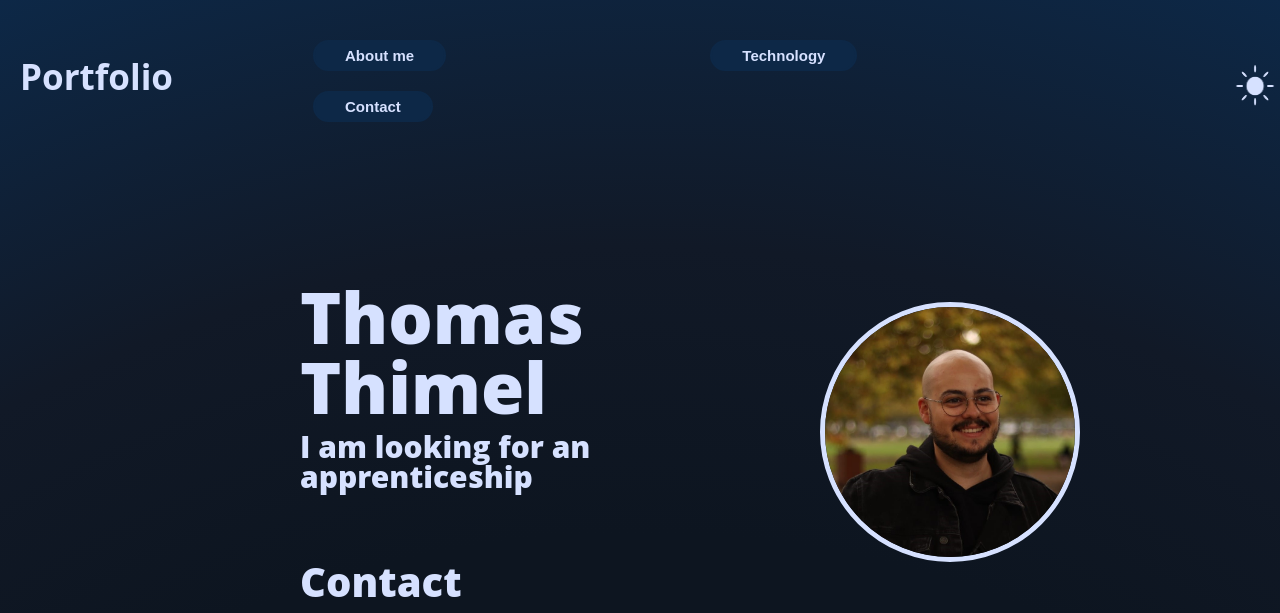
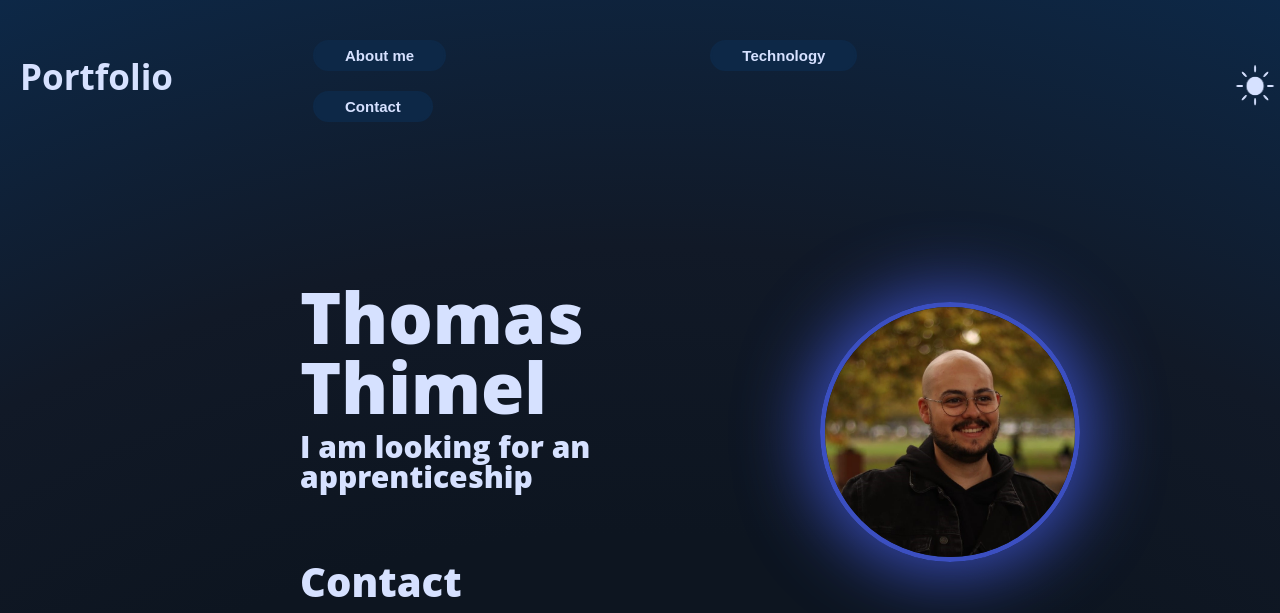
Before and after one commit to thomasthimel/Portfolio, a plain HTML site: page index.html in a window 1280 px wide. In both pictures the pointer is over the picture 950 px from the left and 432 px from the top of the page. Shown: the top 613 px of the page. Drawn offline with Linux system fonts and the light colour scheme.

Commit message:
Update style.css

```diff
--- a/style.css
+++ b/style.css
@@ -143,6 +143,11 @@ h1 {
   object-fit: cover;
   margin-right: 200px;
   max-width: 100%;
+}
+.me:hover {
+  box-shadow: 0px 0px 70px 10px #3b4fc1;
+  border-radius: 50%;
+  border: 5px solid #3b4fc1;
 }
 .moi {
   height: 420px;
```
